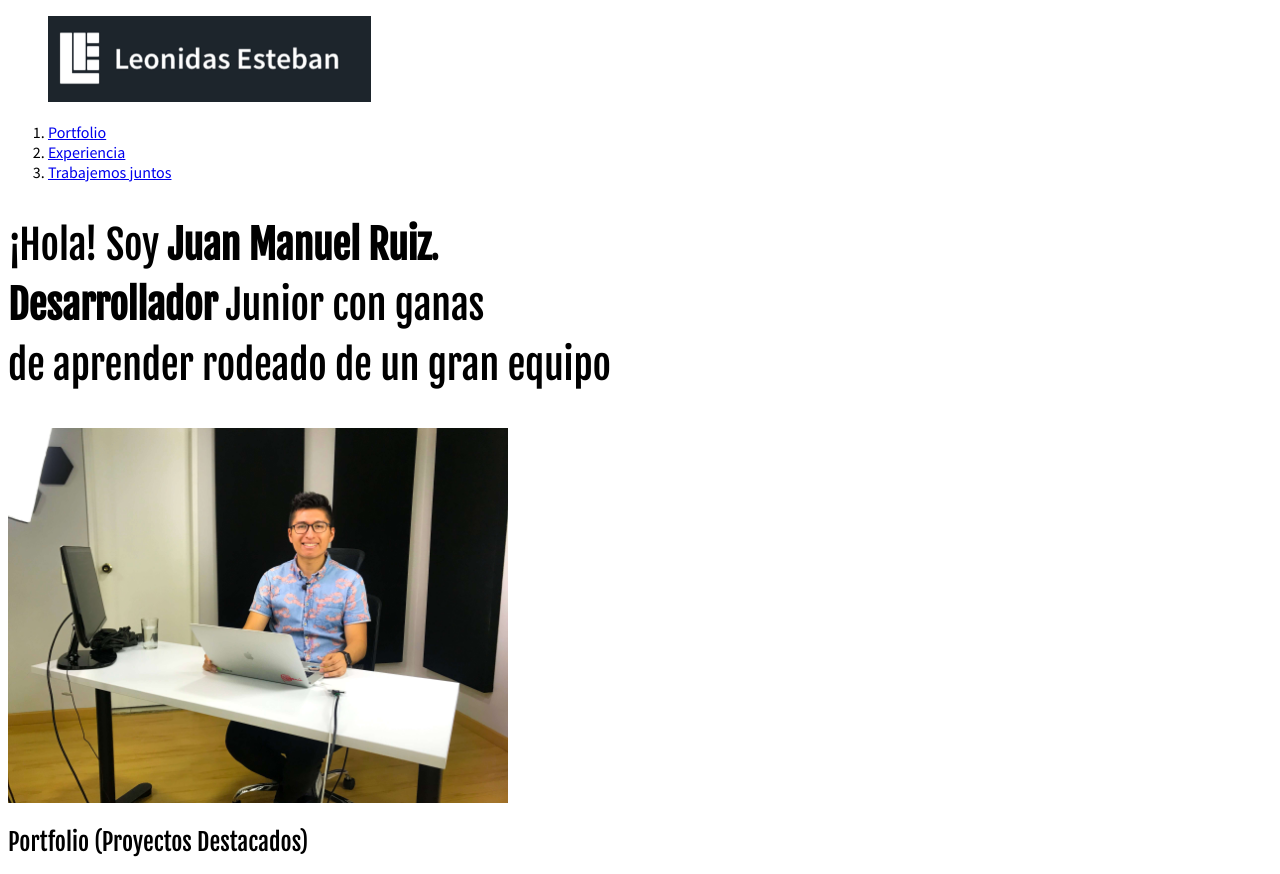
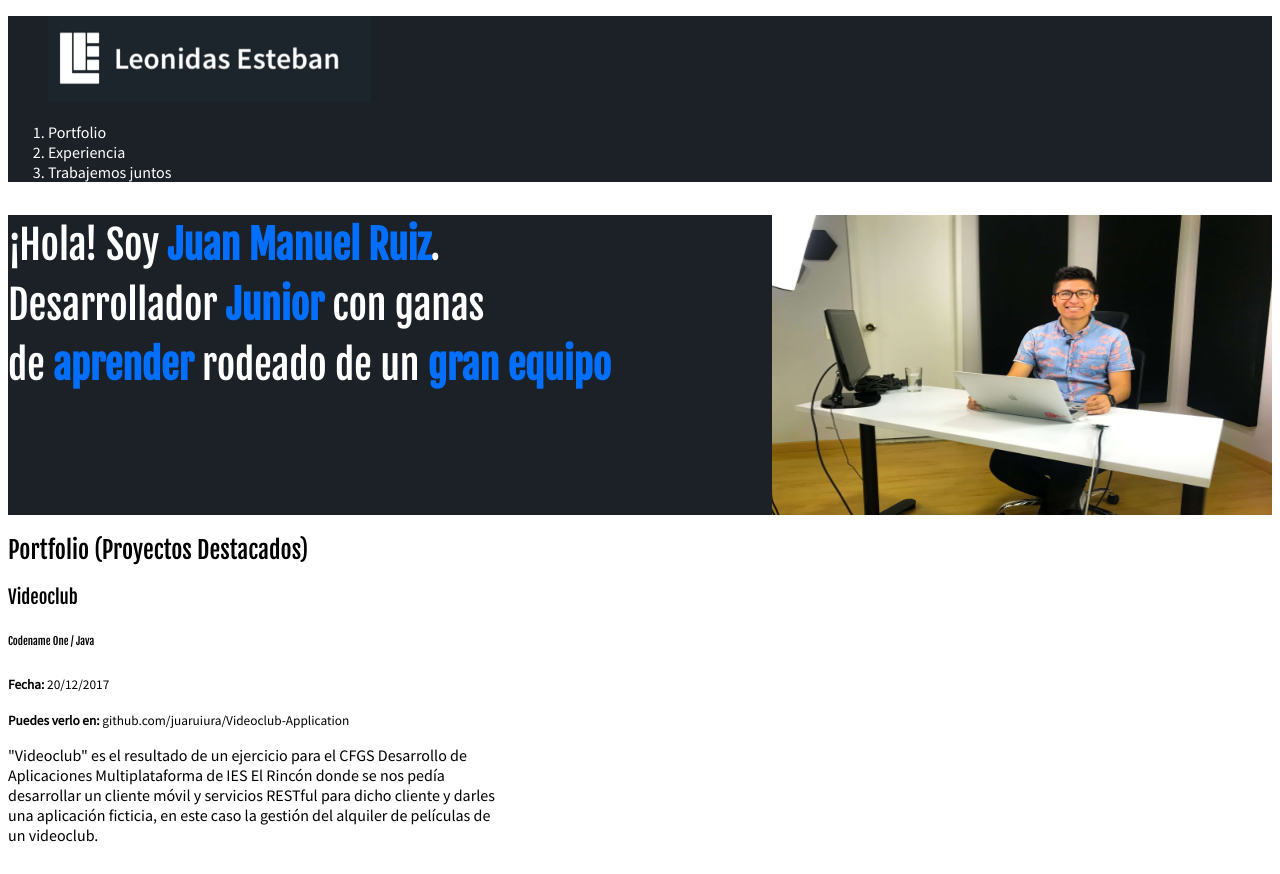
Before and after one commit to juaruiura/Portfolio, a plain HTML site: page index.html in a window 1280 px wide. Shown: the top 874 px of the page. Drawn offline with Linux system fonts and the light colour scheme.

Commit message:
A few additions to styles like backgrounds, colors, etc.

```diff
--- a/css/styles.css
+++ b/css/styles.css
@@ -11,4 +11,36 @@ h1 {
     font-size: 40px;
     line-height: 1.5;
     letter-spacing: -.2px;
+    color: white;
 }
+
+h1 strong {
+    color: #026fff;
+}
+
+.hero {
+    height: 300px;
+    background-image: url(../images/hero.jpg);
+    background-size: 500px 300px;
+    background-repeat: no-repeat;
+    background-position-x: right;
+    background-color: #1b2127;
+}
+
+.project-details {
+    width: 500px;
+}
+
+.project-imageContainer {
+    width: 500px;
+}
+
+.header {
+    background-color: #1b2127;
+    color: white;
+}
+
+.header a {
+    color: white;
+    text-decoration: none;
+}
--- a/index.html
+++ b/index.html
@@ -30,14 +30,15 @@
         </header>
         <section class="hero">
             <h1>¡Hola! Soy <strong>Juan Manuel Ruiz</strong>.
-                <br/><strong>Desarrollador</strong> Junior con ganas
-                <br/>de aprender rodeado de un gran equipo
+                <br/>Desarrollador <strong>Junior</strong> con ganas
+                <br/>de <strong>aprender</strong> rodeado de un <strong>gran equipo</strong>
             </h1>
-            <img src="images/hero.jpg" width="500" alt="Website's main image"/>
+            <!-- <img src="images/hero.jpg" width="500" alt="Website's main image"/> -->
         </section>
         <section id="portfolio" class="portfolio">
             <h2>Portfolio (Proyectos Destacados)</h2>
             <article class="project">
+                <div class="project-details">
                     <h3 class="project-title">Videoclub</h3>
                     <h6 class="project-technology">Codename One / Java</h6>
                     <p class="project-date"><small><strong>Fecha:</strong> 20/12/2017</small></p>
@@ -47,6 +48,7 @@
                         y servicios RESTful para dicho cliente y darles una aplicación ficticia, en este caso
                         la gestión del alquiler de películas de un videoclub.
                     </p>
+                </div>
                 <figure class="project-imageContainer">
                     <img class="project-image" src="images/platzi-video-react-native.png" alt="Test image" width="500"/>
                 </figure>
```
Lines whose indentation alone changed are shown as unchanged.
